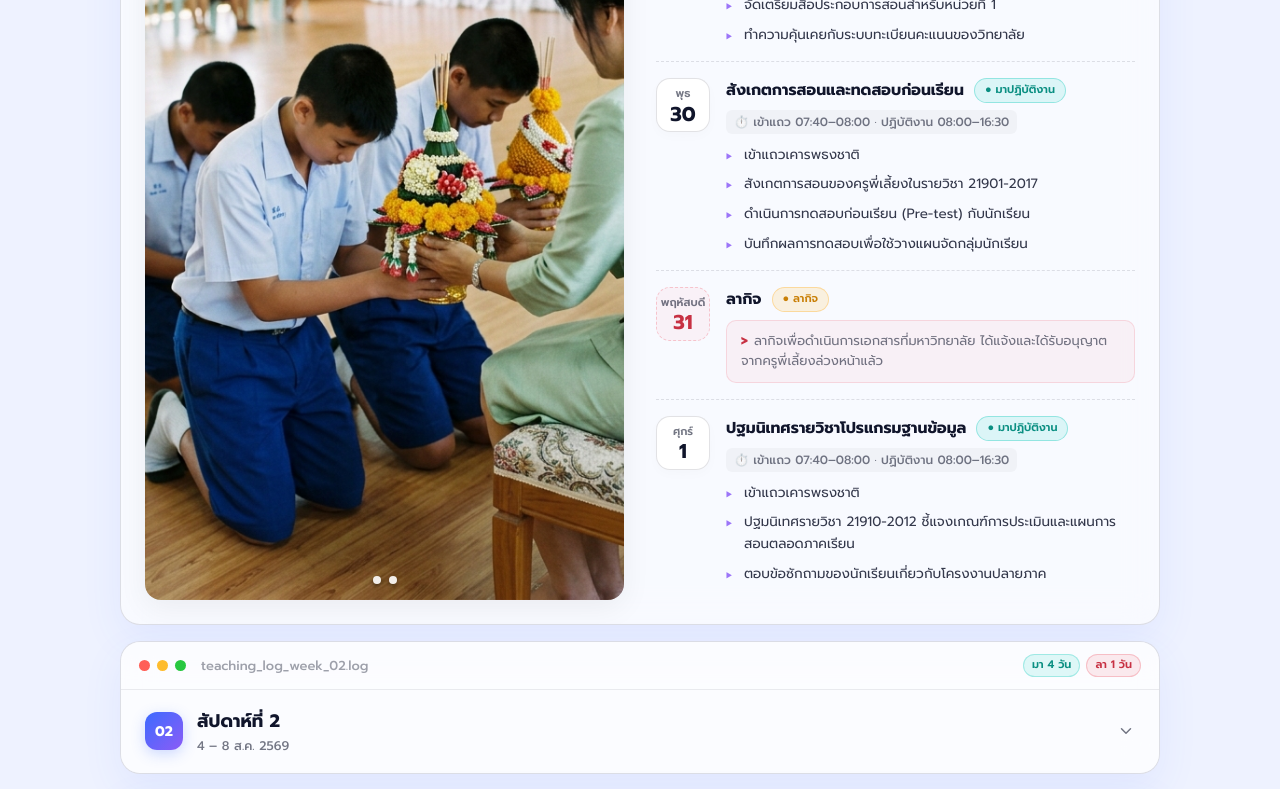
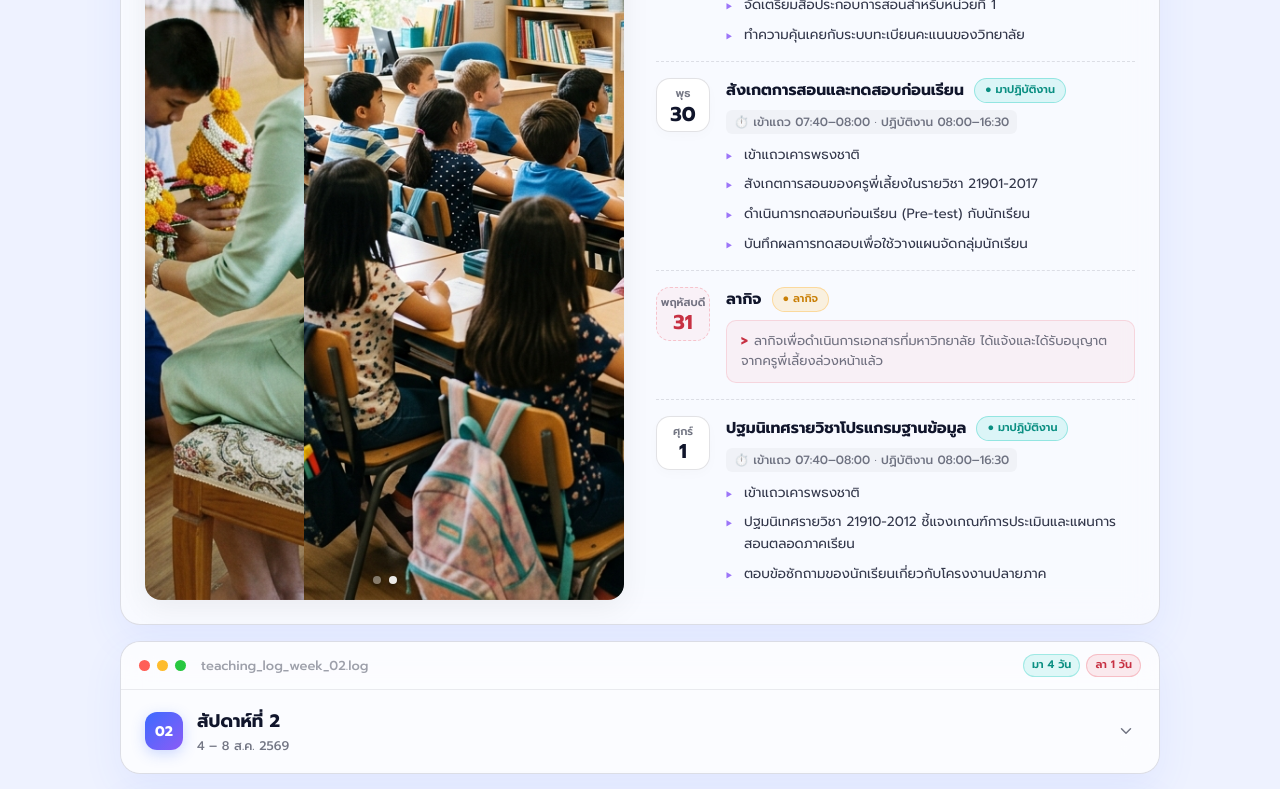
Before and after one commit to Pannawat2904/TeachTraining_Website, a Next.js app: page /teaching-log/semester-1 in a window 1280 px wide. Shown: the part 1682-2471 px from the top of the page. Built offline with nearby package versions, Linux system fonts and the light colour scheme; no server answers; a web font is replaced by a local one.

Commit message:
Add AutoSlideshow component with 5s interval for weekly teaching logs

```diff
--- a/src/app/teaching-log/[term]/page.tsx
+++ b/src/app/teaching-log/[term]/page.tsx
@@ -1,11 +1,72 @@
 "use client"
 
-import { use, useState, useEffect, useMemo } from "react"
+import { use, useState, useEffect, useMemo, useRef } from "react"
 import { teachingLogConfig, teachingLogs, supervisions } from "@/data/siteData"
 import { notFound } from "next/navigation"
 import { fetchGoogleSheet } from "@/actions/googleSheets"
 import { Reveal } from "@/components/Reveal"
 import { ClipboardList, CalendarCheck, FileText } from "lucide-react"
+
+function AutoSlideshow({ images, weekNum }: { images: string[]; weekNum: string }) {
+  const scrollRef = useRef<HTMLDivElement>(null);
+  const [currentIndex, setCurrentIndex] = useState(0);
+
+  useEffect(() => {
+    if (images.length <= 1) return;
+
+    const interval = setInterval(() => {
+      setCurrentIndex((prev) => {
+        const nextIndex = (prev + 1) % images.length;
+        if (scrollRef.current) {
+          scrollRef.current.scrollTo({
+            left: scrollRef.current.clientWidth * nextIndex,
+            behavior: 'smooth'
+          });
+        }
+        return nextIndex;
+      });
+    }, 5000);
+
+    return () => clearInterval(interval);
+  }, [images.length]);
+
+  return (
+    <div style={{ borderRadius: '16px', overflow: 'hidden', position: 'relative', minHeight: '300px', display: 'flex', flexDirection: 'column', background: 'var(--border-c)', boxShadow: '0 8px 30px rgba(0,0,0,0.06)' }}>
+      <div
+        ref={scrollRef}
+        style={{
+          display: 'flex',
+          overflowX: 'auto',
+          scrollSnapType: 'x mandatory',
+          scrollBehavior: 'smooth',
+          flex: 1,
+          scrollbarWidth: 'none',
+          msOverflowStyle: 'none'
+        }}
+        className="hide-scrollbar"
+        onScroll={(e) => {
+          const target = e.target as HTMLDivElement;
+          const index = Math.round(target.scrollLeft / target.clientWidth);
+          if (index !== currentIndex) {
+            setCurrentIndex(index);
+          }
+        }}
+      >
+        <style>{`.hide-scrollbar::-webkit-scrollbar { display: none; }`}</style>
+        {images.map((img: string, i: number) => (
+          <img key={i} src={img} alt={`Activities week ${weekNum} - ${i+1}`} style={{ width: '100%', height: '100%', objectFit: 'cover', flexShrink: 0, scrollSnapAlign: 'start' }} />
+        ))}
+      </div>
+      {images.length > 1 && (
+        <div style={{ position: 'absolute', bottom: '16px', left: 0, right: 0, display: 'flex', justifyContent: 'center', gap: '8px', zIndex: 2 }}>
+          {images.map((_, i) => (
+            <div key={i} style={{ width: '8px', height: '8px', borderRadius: '50%', background: currentIndex === i ? 'rgba(255,255,255,0.9)' : 'rgba(255,255,255,0.4)', boxShadow: '0 2px 4px rgba(0,0,0,0.4)', transition: 'background 0.3s ease' }} />
+          ))}
+        </div>
+      )}
+    </div>
+  );
+}
 
 export default function TeachingLogPage(props: { params: Promise<{ term: string }> }) {
   const params = use(props.params);
@@ -537,32 +598,7 @@ interface WeekLogItem {
                       >
                         {/* Slideshow / Image Section */}
                         {week.images && week.images.length > 0 && (
-                          <div style={{ borderRadius: '16px', overflow: 'hidden', position: 'relative', minHeight: '300px', display: 'flex', flexDirection: 'column', background: 'var(--border-c)', boxShadow: '0 8px 30px rgba(0,0,0,0.06)' }}>
-                            <div
-                              style={{
-                                display: 'flex',
-                                overflowX: 'auto',
-                                scrollSnapType: 'x mandatory',
-                                scrollBehavior: 'smooth',
-                                flex: 1,
-                                scrollbarWidth: 'none',
-                                msOverflowStyle: 'none'
-                              }}
-                              className="hide-scrollbar"
-                            >
-                              <style>{`.hide-scrollbar::-webkit-scrollbar { display: none; }`}</style>
-                              {week.images.map((img: string, i: number) => (
-                                <img key={i} src={img} alt={`Activities week ${week.weekNum} - ${i+1}`} style={{ width: '100%', height: '100%', objectFit: 'cover', flexShrink: 0, scrollSnapAlign: 'start' }} />
-                              ))}
-                            </div>
-                            {week.images.length > 1 && (
-                              <div style={{ position: 'absolute', bottom: '16px', left: 0, right: 0, display: 'flex', justifyContent: 'center', gap: '8px', zIndex: 2 }}>
-                                {week.images.map((_, i) => (
-                                  <div key={i} style={{ width: '8px', height: '8px', borderRadius: '50%', background: 'rgba(255,255,255,0.9)', boxShadow: '0 2px 4px rgba(0,0,0,0.4)' }} />
-                                ))}
-                              </div>
-                            )}
-                          </div>
+                          <AutoSlideshow images={week.images} weekNum={week.weekNum} />
                         )}
 
                         {/* Daily Logs List */}
```
